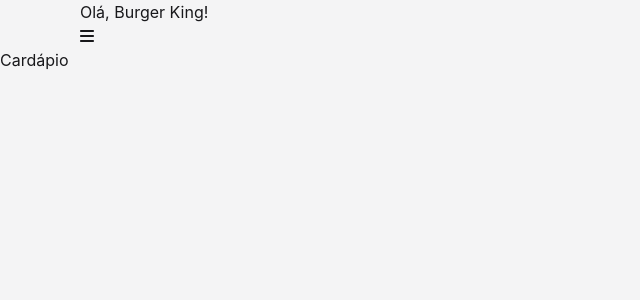
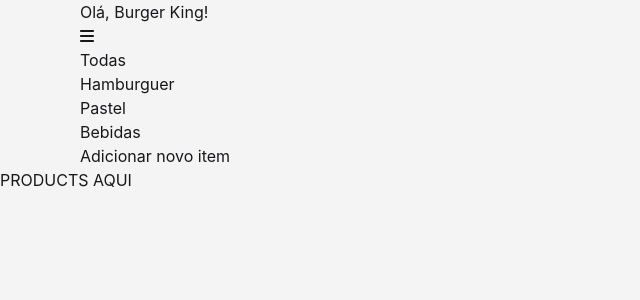
Before and after one commit to pevytor/A3-2024-2-FRONT, a Next.js app: page /dashboard/menu in a window 1280 px wide. Shown: the top 300 px of the page, without its empty margins (0-640 px from the left). Built offline with nearby package versions, Linux system fonts and the light colour scheme.

Commit message:
ajustes no dashboard

```diff
--- a/src/app/dashboard/menu/page.tsx
+++ b/src/app/dashboard/menu/page.tsx
@@ -1,12 +1,18 @@
 'use client'
 
+import { Navbar } from "@/components/auth/dashboard/menu/Navbar";
 import { TopBar } from "@/components/auth/dashboard/TopBar";
+import { Products } from "@/components/main/components/Products";
 
 export default function Page() {
     return (
         <div className="w-screen h-screen gap-3">
             <TopBar />
-            <div>Cardápio</div>
+            <div className="boxed flex flex-col mt-5 gap-7">
+                <Navbar />
+            </div>
+
+            PRODUCTS AQUI
         </div>
     );
 }
--- /dev/null
+++ b/src/components/auth/dashboard/menu/Navbar.tsx
@@ -0,0 +1,16 @@
+import { Categories } from "@/components/main/components/Categories";
+import { Button } from "@/components/ui/Button";
+
+export const Navbar = () => {
+    const handleAdd = () => {
+
+    }
+    return (
+        <div className="flex justify-between items-center">
+            <Categories />
+            <div>
+                <Button label="Adicionar novo item" size="medium" cor="sky" onClick={handleAdd} />
+            </div>
+        </div>
+    );
+}
```
